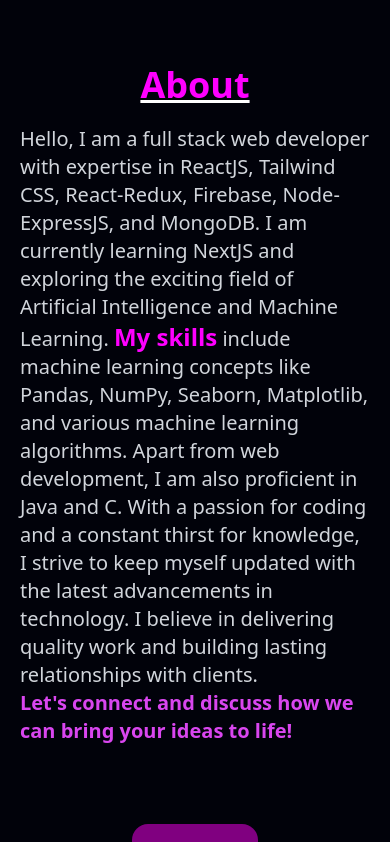
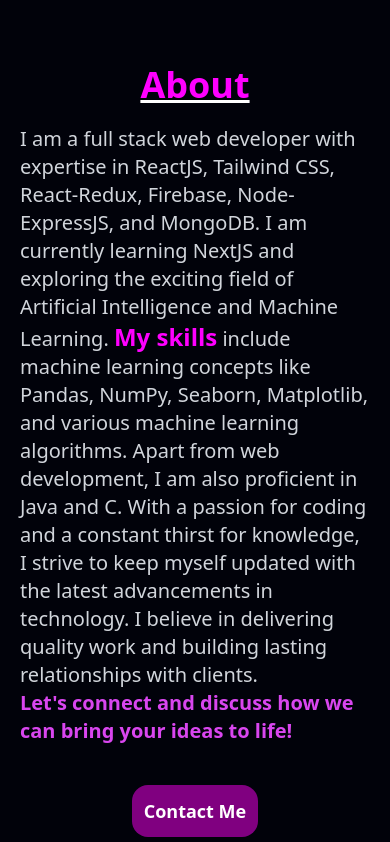
Before and after one commit to Aarize29/AarizePortfolio, a React (Vite) app: page /contact in a window 390 px wide. Shown: the part 1360-2202 px from the top of the page. Built offline with nearby package versions, Linux system fonts and the light colour scheme; no server answers.

Commit message:
contact button fixed in mobile view

```diff
--- a/src/components/main/MainBody.jsx
+++ b/src/components/main/MainBody.jsx
@@ -136,9 +136,9 @@
     <div id='about' className='w-screen flex flex-col items-center justify-center'>
        <h1 className='text-center mt-20 text-[fuchsia] underline decoration-white text-4xl font-bold'>About</h1>
        <div className='text-xl  text-gray-300 flex items-center justify-center flex-col m-5 text-gray-300  '>
-<h1>Hello, I am a full stack web developer with expertise in ReactJS, Tailwind CSS, React-Redux, Firebase, Node-ExpressJS, and MongoDB. I am currently learning NextJS and exploring the exciting field of Artificial Intelligence and Machine Learning. <a href='#skills'><span className='text-[fuchsia] text-2xl font-semibold cursor-pointer hover:underline decoration-white'> My skills</span></a> include machine learning concepts like Pandas, NumPy, Seaborn, Matplotlib, and various machine learning algorithms. Apart from web development, I am also proficient in Java and C. With a passion for coding and a constant thirst for knowledge, I strive to keep myself updated with the latest advancements in technology. I believe in delivering quality work and building lasting relationships with clients.</h1> <span className='font-bold text-fuchsia-500'>Let's connect and discuss how we can bring your ideas to life!</span></div>
+<h1>I am a full stack web developer with expertise in ReactJS, Tailwind CSS, React-Redux, Firebase, Node-ExpressJS, and MongoDB. I am currently learning NextJS and exploring the exciting field of Artificial Intelligence and Machine Learning. <a href='#skills'><span className='text-[fuchsia] text-2xl font-semibold cursor-pointer hover:underline decoration-white'> My skills</span></a> include machine learning concepts like Pandas, NumPy, Seaborn, Matplotlib, and various machine learning algorithms. Apart from web development, I am also proficient in Java and C. With a passion for coding and a constant thirst for knowledge, I strive to keep myself updated with the latest advancements in technology. I believe in delivering quality work and building lasting relationships with clients.</h1> <span className='font-bold text-fuchsia-500'>Let's connect and discuss how we can bring your ideas to life!</span></div>
 
-    <div className='flex items-center justify-center mt-[15%] '>
+    <div className='flex items-center justify-center mt-5 '>
           <a href='#contact'><button className='text-white text-lg font-bold hover:bg-gray-300 w-fit h-fit p-3 rounded-2xl hover:underline hover:text-[purple] bg-[purple] '>Contact Me</button></a>
           {/* <a href='skills'><span className='text-fuchsia-500 flex items-center justify-between text-2xl font-semibold cursor-pointer hover:underline decoration-white'> My Skills <BsArrowRight className='m-2'/></span></a> */}
         </div>
```
